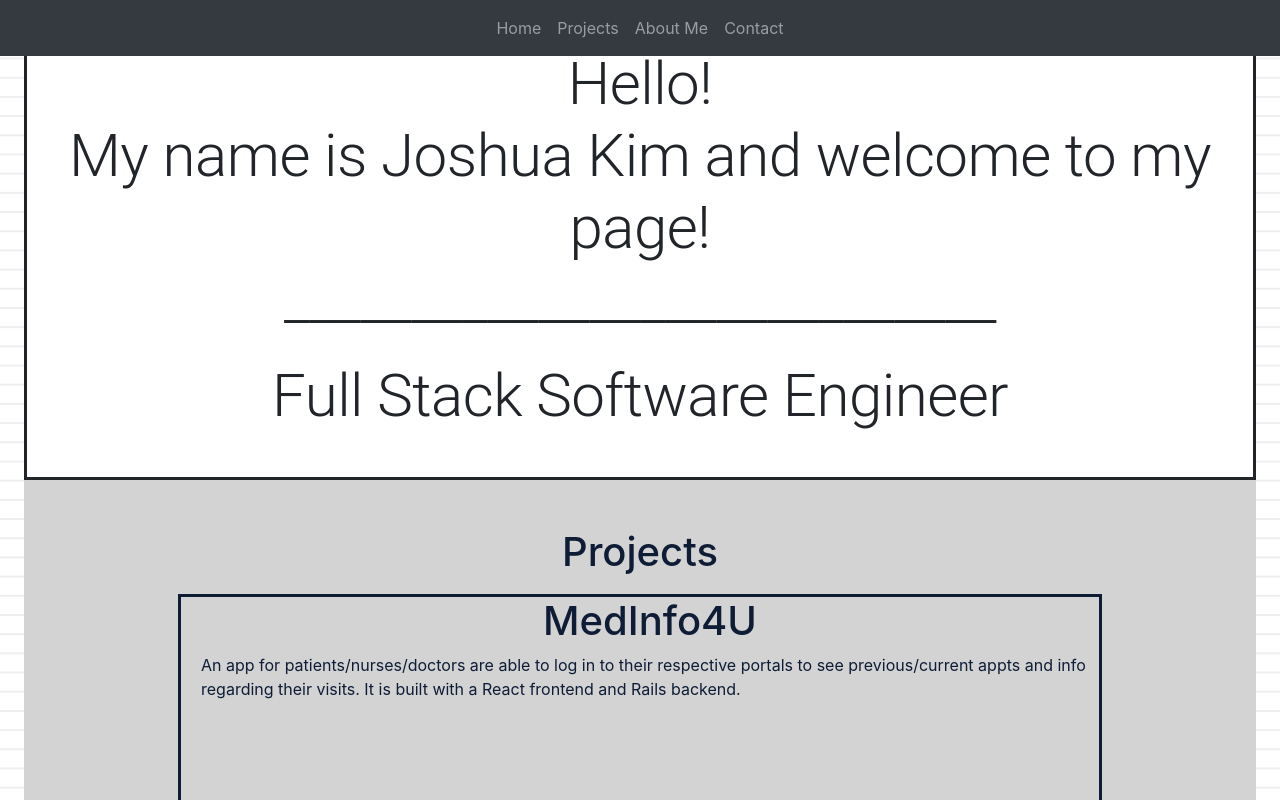
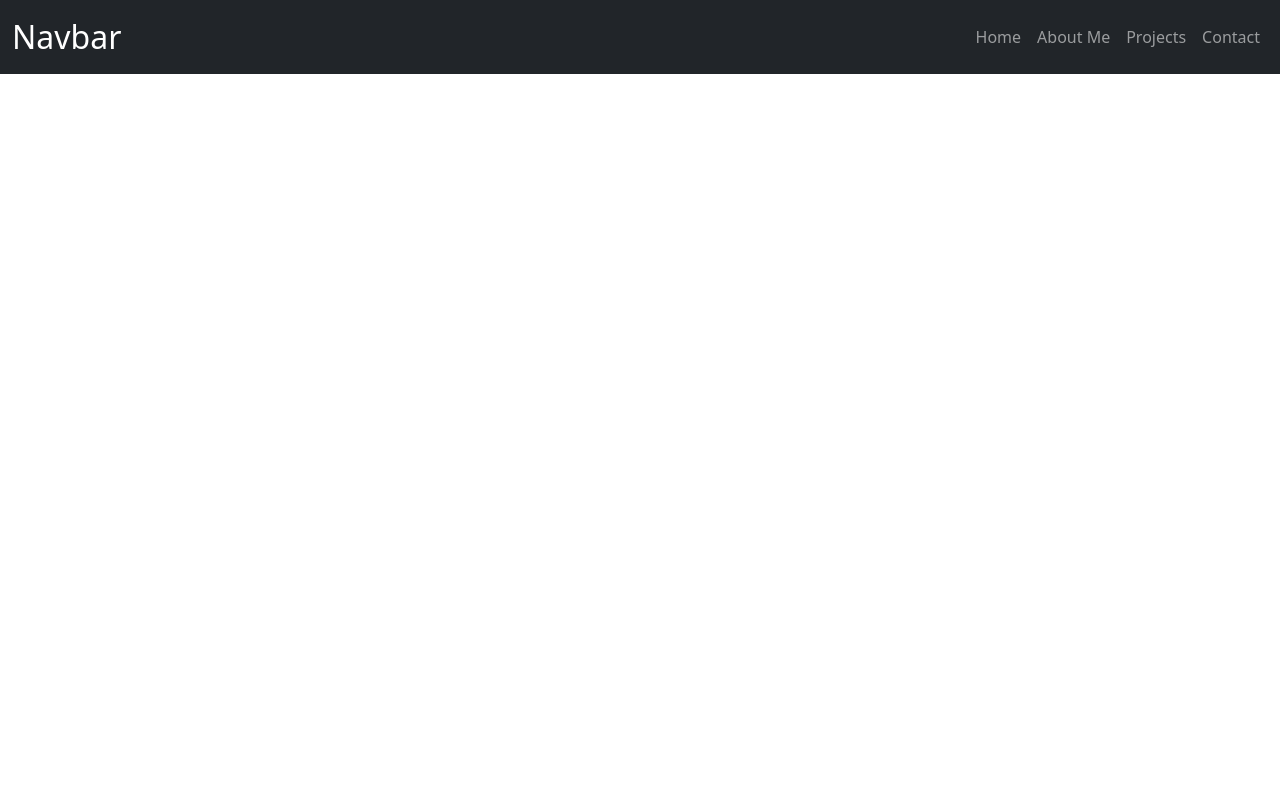
Before and after one commit to joshtkim/personal_website, a React (Create React App) app: page / in a window 1280 px wide. Shown: the top 800 px of the page. Built offline with nearby package versions, Linux system fonts and the light colour scheme.

Commit message:
personal-website update

```diff
--- a/package.json
+++ b/package.json
@@ -4,7 +4,7 @@
   "private": true,
   "dependencies": {
     "@material-ui/core": "^4.11.3",
-    "bootstrap": "^4.6.0",
+    "bootstrap": "^5.1.3",
     "cra-template": "1.0.3",
     "react": "^16.13.1",
     "react-bootstrap": "^1.5.2",
--- a/public/index.html
+++ b/public/index.html
@@ -24,6 +24,8 @@
       work correctly both with client-side routing and a non-root public URL.
       Learn how to configure a non-root public URL by running `npm run build`.
     -->
+    <script src="https://cdn.jsdelivr.net/npm/@popperjs/core@2.10.2/dist/umd/popper.min.js" integrity="sha384-7+zCNj/IqJ95wo16oMtfsKbZ9ccEh31eOz1HGyDuCQ6wgnyJNSYdrPa03rtR1zdB" crossorigin="anonymous"></script>
+    <script src="https://cdn.jsdelivr.net/npm/bootstrap@5.1.3/dist/js/bootstrap.min.js" integrity="sha384-QJHtvGhmr9XOIpI6YVutG+2QOK9T+ZnN4kzFN1RtK3zEFEIsxhlmWl5/YESvpZ13" crossorigin="anonymous"></script>
     <title>Joshua Kim</title>
   </head>
   <body>
--- /dev/null
+++ b/src/NewAppv2.js
@@ -0,0 +1,12 @@
+import React from 'react'
+import './Stylev2.css'
+import "bootstrap/dist/css/bootstrap.min.css";
+import Navbar from "./newv2/components/Navbar";
+
+const NewAppv2 = () => {
+  return (
+    <Navbar />
+  )
+}
+
+export default NewAppv2
--- /dev/null
+++ b/src/Stylev2.css
@@ -0,0 +1,13 @@
+/*********************NavBar********************/
+
+.navbar-brand {
+	font-size: 2rem !important;
+}
+
+.navbar-nav > li > a.active, .navbar-nav > li > a:focus {
+  border-bottom: .2rem solid white;
+}
+
+.navbar-nav > li > a:hover {
+  border-bottom: .2rem solid white;
+}
--- a/src/index.js
+++ b/src/index.js
@@ -1,11 +1,11 @@
 import React from 'react';
 import ReactDOM from 'react-dom';
-import NewApp from './NewApp';
 import { BrowserRouter } from 'react-router-dom'
+import NewAppv2 from './NewAppv2';
 
 ReactDOM.render(
   <BrowserRouter>
-    <NewApp />
+    <NewAppv2 />
   </BrowserRouter>,
   document.getElementById('root')
 );
--- /dev/null
+++ b/src/newv2/components/Navbar.js
@@ -0,0 +1,32 @@
+import React from 'react'
+
+const Navbar = () => {
+  return (
+    <nav class="navbar navbar-expand-lg navbar-dark bg-dark">
+      <div class="container-fluid">
+        <a class="navbar-brand" href="#">Navbar</a>
+        <button class="navbar-toggler" type="button" data-bs-toggle="collapse" data-bs-target="#navbarNav" aria-controls="navbarNav" aria-expanded="false" aria-label="Toggle navigation">
+          <span class="navbar-toggler-icon"></span>
+        </button>
+        <div class="collapse navbar-collapse" id="navbarNav">
+          <ul class="navbar-nav ms-auto">
+            <li class="nav-item">
+              <a class="nav-link" aria-current="page" href="#">Home</a>
+            </li>
+            <li class="nav-item">
+              <a class="nav-link" href="#">About Me</a>
+            </li>
+            <li class="nav-item">
+              <a class="nav-link" href="#">Projects</a>
+            </li>
+            <li class="nav-item">
+              <a class="nav-link" href="#">Contact</a>
+            </li>
+          </ul>
+        </div>
+      </div>
+    </nav>
+  )
+}
+
+export default Navbar
```
Also changed, not shown: 1 other file (tests, documents, lock files or other folders).
